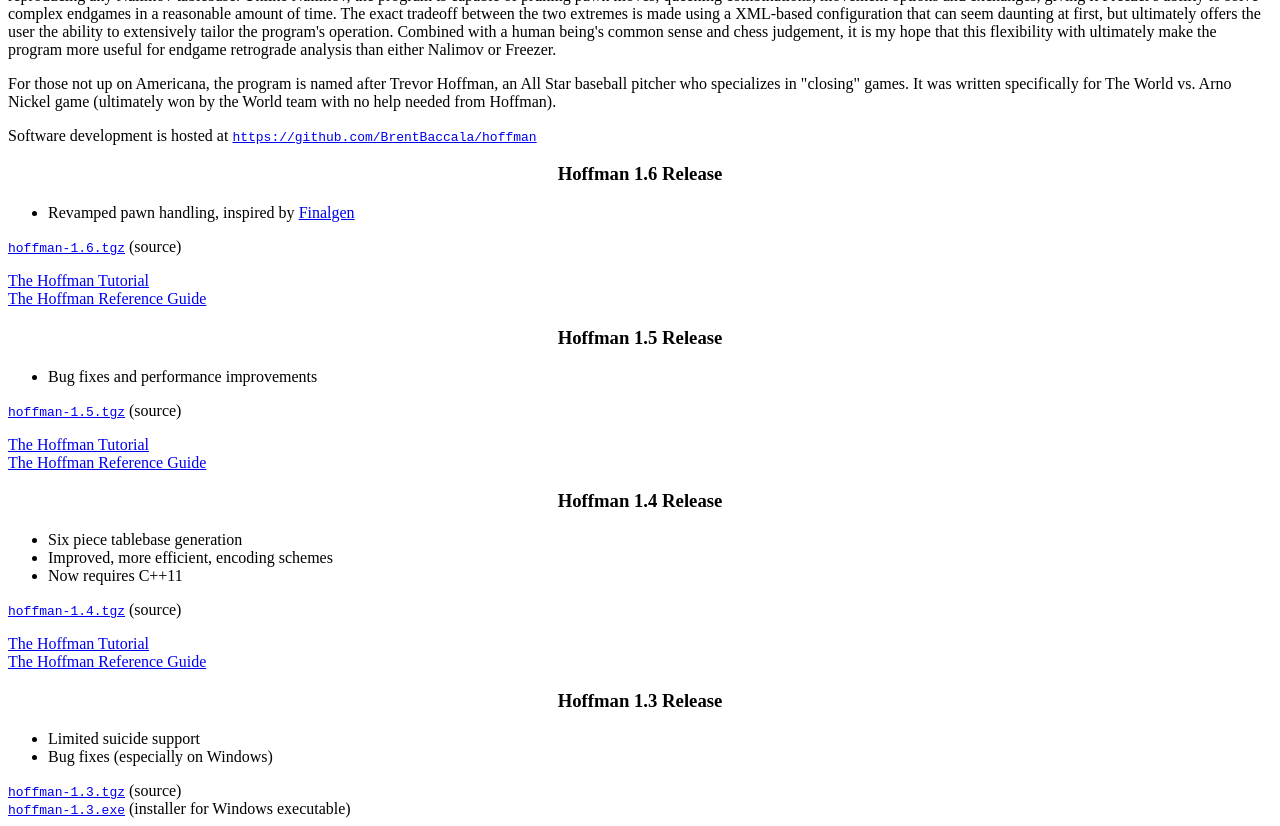
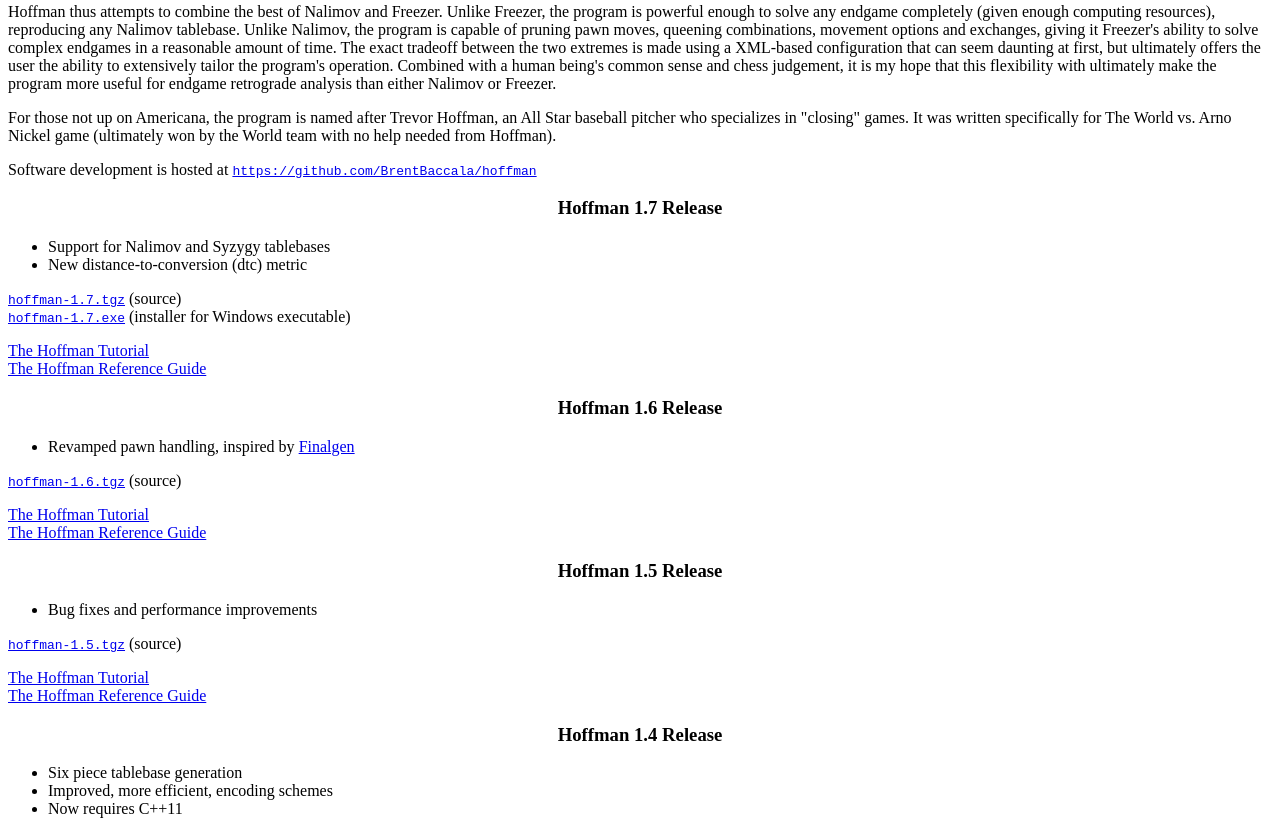
Before and after one commit to BrentBaccala/hoffman, a plain HTML site: page index.html in a window 1280 px wide. Shown: the part 760-1586 px from the top of the page. Drawn offline with Linux system fonts and the light colour scheme.

Commit message:
index.html : updated for version 1.7

```diff
--- a/index.html
+++ b/index.html
@@ -3,6 +3,9 @@
 <BODY>
 <CENTER><H3>Hoffman</H3></CENTER>
 
+<center>13 Sep 2018 - 1.7 release</center>
+
+<p>
 <center>27 Dec 2015 - 1.6 release</center>
 
 <p>
@@ -94,6 +97,22 @@
 <TT>https://github.com/BrentBaccala/hoffman</TT></A>
 
 
+<CENTER><H3>Hoffman 1.7 Release</H3></CENTER>
+
+<ul>
+<li>Support for Nalimov and Syzygy tablebases
+<li>New distance-to-conversion (dtc) metric
+</ul>
+
+<p>
+<TT><A HREF="13Sep2018/hoffman-1.7.tgz">hoffman-1.7.tgz</A></TT> (source)
+<BR>
+<TT><A HREF="13Sep2018/hoffman-1.7.exe">hoffman-1.7.exe</A></TT> (installer for Windows executable)
+<P>
+<A HREF="13Sep2018/tutorial.pdf">The Hoffman Tutorial</A>
+<BR>
+<A HREF="13Sep2018/reference.pdf">The Hoffman Reference Guide</A>
+
 <CENTER><H3>Hoffman 1.6 Release</H3></CENTER>
 
 <ul>
```
